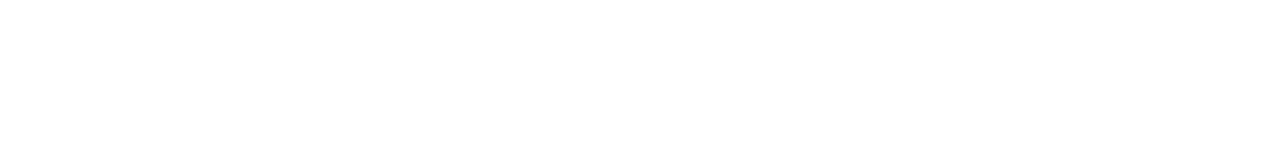
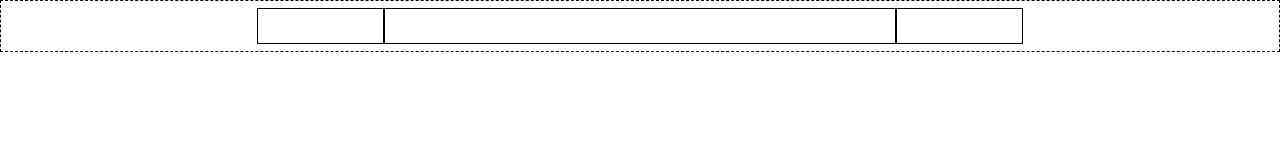
Before and after one commit to IulianBotnari/htmlcss-struttura-discord, a plain HTML site: page index.html in a window 1280 px wide. Drawn offline with Linux system fonts and the light colour scheme.

Commit message:
Add header

```diff
--- a/Css/style.css
+++ b/Css/style.css
@@ -0,0 +1,36 @@
+*{
+    box-sizing: border-box;
+    margin: 0;
+    padding: 0;
+}
+
+.debug{
+    border: 1px dashed black;
+    max-width: 100%;
+}
+
+
+/* #end debug region */
+
+
+#header{
+    display: flex;
+    height: 50px;
+    justify-content: center;
+    align-items: center;
+}
+
+.logo, .link, .login{
+    height: 36px;
+    border: 1px solid black;
+
+}
+
+.logo, .login{
+    width: 10%;
+
+}
+
+.link{
+    width: 40%;
+}
--- a/index.html
+++ b/index.html
@@ -7,6 +7,13 @@
     <link rel="stylesheet" href="./Css/style.css">
 </head>
 <body>
+    <div class="debug">
+        <header id="header">
+            <div class="logo"></div>
+            <div class="link"></div>
+            <div class="login"></div>
+        </header>
+    </div>
 
 </body>
 </html>
```
